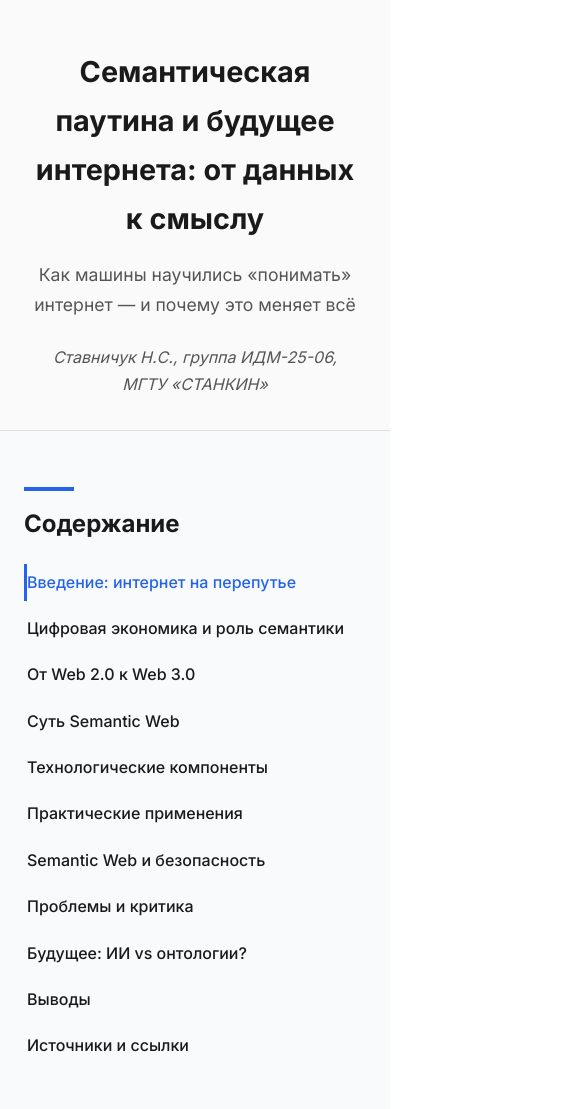
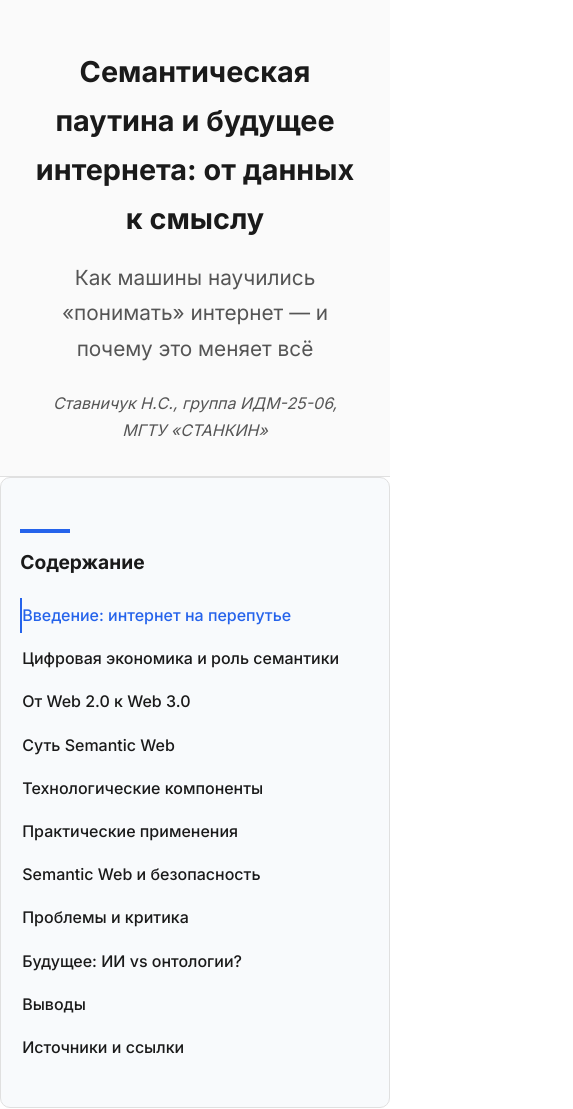
Before and after one commit to NikitaStavnichuk/lr3, a plain HTML site: page index.html in a window 390 px wide. Shown: the top 1109 px of the page, 573 px wide, since content can reach past the window. Drawn offline with Linux system fonts and the light colour scheme.

Commit message:
Update style.css

```diff
--- a/style.css
+++ b/style.css
@@ -1,9 +1,7 @@
-/* style.css */
-/* Используем современные веб-шрифты */
+/* style.css — обновлённая версия */
 @import url('https://fonts.googleapis.com/css2?family=Inter:wght@300;400;500;600;700&family=JetBrains+Mono:wght@300;400;500&display=swap');
 
 :root {
-  /* Светлая тема по умолчанию */
   --bg: #ffffff;
   --text: #1a1a1a;
   --text-light: #555555;
@@ -15,7 +13,6 @@
   --footer-bg: #f1f5f9;
 }
 
-/* Тёмная тема */
 @media (prefers-color-scheme: dark) {
   :root {
     --bg: #121212;
@@ -72,21 +69,34 @@ h1 {
   font-style: italic;
 }
 
-/* Оглавление */
+/* === Контейнер с оглавлением и контентом === */
+.page-container {
+  display: flex;
+  flex-wrap: wrap;
+  max-width: 1400px;
+  margin: 0 auto;
+  gap: 2rem;
+  padding: 0 1rem;
+}
+
+/* Оглавление — фиксированная ширина, не sticky */
 .toc {
+  flex: 0 0 280px;
   background: var(--toc-bg);
-  padding: 2rem;
+  padding: 1.5rem;
+  border-radius: 12px;
+  border: 1px solid var(--border);
+  align-self: flex-start;
+  position: -webkit-sticky; /* для Safari */
   position: sticky;
-  top: 0;
-  max-height: 90vh;
+  top: 2rem;
+  max-height: calc(100vh - 4rem);
   overflow-y: auto;
-  border-bottom: 1px solid var(--border);
-  z-index: 10;
 }
 
 .toc h2 {
   margin-bottom: 1.2rem;
-  font-size: 1.5rem;
+  font-size: 1.3rem;
   color: var(--text);
 }
 
@@ -96,7 +106,7 @@ h1 {
 }
 
 .toc ol li {
-  margin-bottom: 0.6rem;
+  margin-bottom: 0.5rem;
 }
 
 .toc a {
@@ -105,8 +115,8 @@ h1 {
   font-weight: 500;
   transition: color 0.2s;
   display: block;
-  padding: 0.3rem 0;
-  border-left: 3px solid transparent;
+  padding: 0.25rem 0;
+  border-left: 2px solid transparent;
 }
 
 .toc a:hover,
@@ -117,11 +127,11 @@ h1 {
 
 /* Основной контент */
 .content {
-  max-width: 900px;
-  margin: 0 auto;
-  padding: 2rem;
+  flex: 1;
+  min-width: 300px;
 }
 
+/* Остальной стилевой код без изменений */
 section {
   margin-bottom: 3rem;
 }
@@ -166,7 +176,6 @@ strong {
   font-weight: 600;
 }
 
-/* Изображения иfigcaption */
 figure {
   margin: 2rem 0;
   text-align: center;
@@ -186,14 +195,12 @@ figcaption {
   margin-top: 0.6rem;
 }
 
-/* Видео и аудио */
 iframe, audio {
   width: 100%;
   margin: 1.5rem 0;
   border-radius: 8px;
 }
 
-/* Таблицы */
 .comparison {
   width: 100%;
   border-collapse: collapse;
@@ -219,7 +226,6 @@ iframe, audio {
   border-bottom: none;
 }
 
-/* Код */
 pre {
   background: var(--code-bg);
   padding: 1.2rem;
@@ -239,7 +245,6 @@ code {
   font-size: 0.95em;
 }
 
-/* Цитаты */
 blockquote {
   border-left: 4px solid var(--accent);
   padding: 1.2rem 1.5rem;
@@ -250,7 +255,6 @@ blockquote {
   color: var(--text);
 }
 
-/* Ссылки */
 a {
   color: var(--accent);
   text-decoration: none;
@@ -260,7 +264,6 @@ a:hover {
   text-decoration: underline;
 }
 
-/* Подвал */
 .footer {
   text-align: center;
   padding: 2rem;
@@ -268,26 +271,29 @@ a:hover {
   border-top: 1px solid var(--border);
   color: var(--text-light);
   font-size: 0.95rem;
+  margin-top: 3rem;
 }
 
-/* Медиа-запросы */
+/* === Адаптация для мобильных === */
 @media (max-width: 900px) {
-  .content {
-    padding: 1.5rem;
-  }
-
-  h1 {
-    font-size: 2.1rem;
-  }
-
-  .subtitle {
-    font-size: 1.1rem;
+  .page-container {
+    flex-direction: column;
   }
 
   .toc {
+    flex: auto;
     position: static;
     max-height: none;
-    padding: 1.5rem;
+    padding: 1.2rem;
+    border-radius: 10px;
+  }
+
+  .toc h2 {
+    font-size: 1.2rem;
+  }
+
+  .content {
+    padding: 0;
   }
 }
 
```
